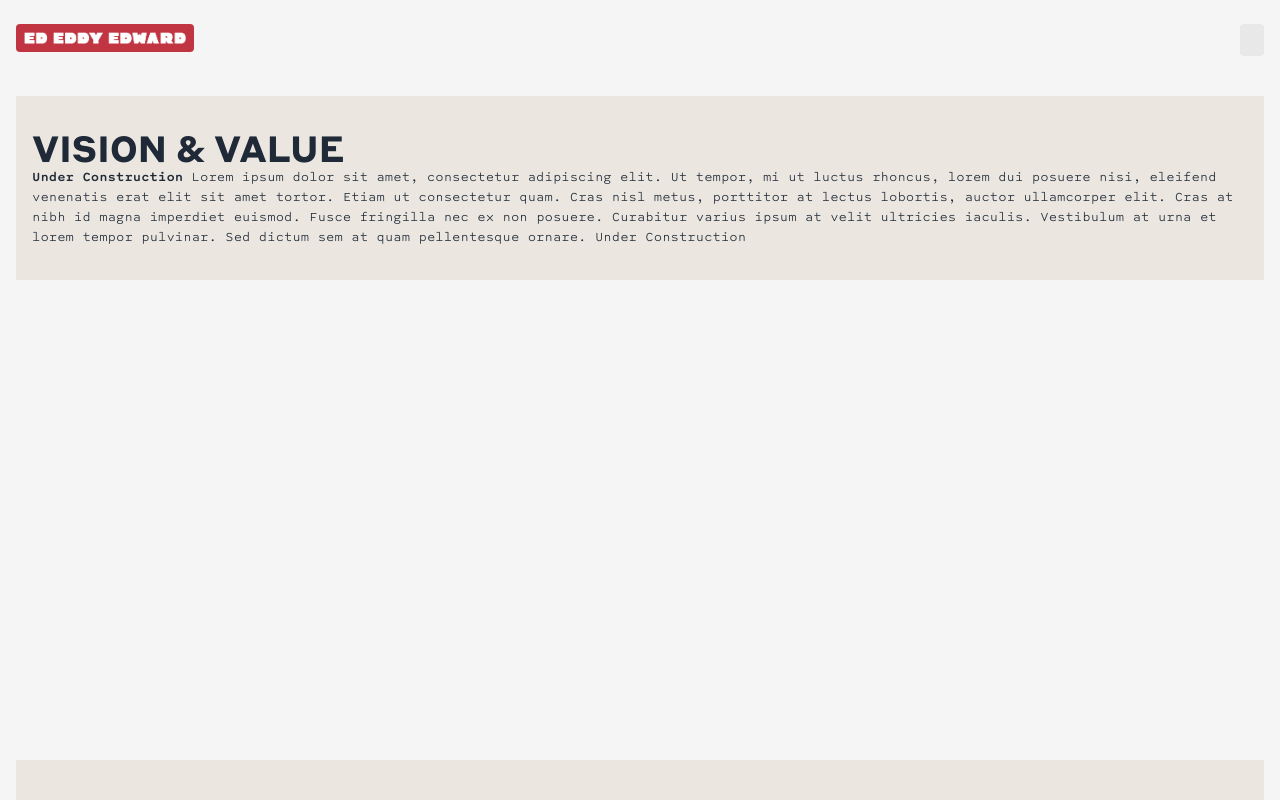
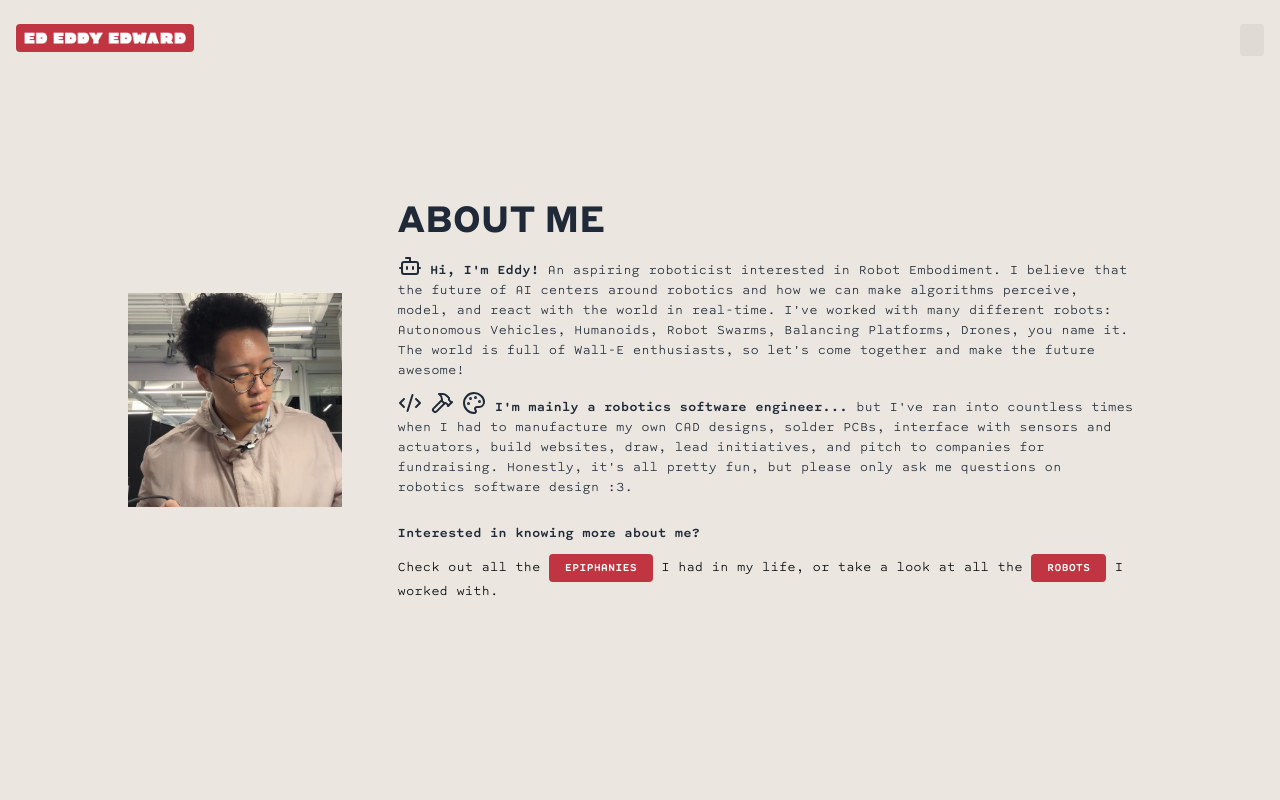
Before and after one commit to Edwardius/ed-eddy-edward, a Next.js app: page /about in a window 1280 px wide. Shown: the top 800 px of the page. Built offline with nearby package versions, Linux system fonts and the light colour scheme; what tailwind-hamburgers would draw is missing.

Commit message:
About page plus changes to connect popup

```diff
--- /dev/null
+++ b/components/content/intext_button.tsx
@@ -0,0 +1,15 @@
+import React from 'react'
+import Link from 'next/link'
+
+export default function IntextButton({ text, href }:
+  { text: string, href: string }) {
+
+  return(
+    <Link href={href}>
+      <button className={'bg-azukired-500 hover:bg-azukired-800 \
+    py-1.5 px-4 rounded text-xs text-white uppercase font-mono font-500'}>
+        {text}
+      </button>
+    </Link>
+  );
+}
--- a/components/nav/nav_bar.tsx
+++ b/components/nav/nav_bar.tsx
@@ -39,7 +39,7 @@ export default function NavBar({active_page, setLocked}: {active_page: string,
   else if (size.width > breakpoint) {
     return(
       <div>
-        <div className={classNames('fixed w-full top-0 lg:px-8 px-4 lg:pt-8 pt5', {'z-30':!connect_open})}>
+        <div className={'fixed w-full top-0 lg:px-8 px-4 lg:pt-8 pt5 z-20'}>
           <div className='flex h-full items-center justify-between max-w-11xl mx-auto'>
             <div className='float-left flex'>
               <HomeButton />
--- a/components/pop_ups/connect/connect_popup.tsx
+++ b/components/pop_ups/connect/connect_popup.tsx
@@ -1,4 +1,6 @@
 import React from 'react';
+import { Mail } from "lucide-react"
+
 import classNames from 'classnames';
 
 export default function ConnectPopup ({connect_open, setConnectOpen}:
@@ -6,27 +8,18 @@ export default function ConnectPopup ({connect_open, setConnectOpen}:
     let box;
 
     if (connect_open) {
-      box = <div className='z-40 flex flex-col justify-center rounded h-60 w-64 bg-azukired-500'>
-        <div className='flex flex-col h-32 w-full'>
-          <p className='text-gray-50 font-600 text-2xl font-title text-left px-3 pt-3'>Let&apos;s Chat</p>
-          <p className='text-gray-50 text-xs font-mono opacity-50 px-3 text-left pt-2'>I love hearing from different perspectives :)</p>
+      box = <div className='z-40 flex flex-col justify-center rounded h-1/4 w-1/4 bg-azukired-500'>
+        <div className='pt-5 self-center flex flex-col h-32 w-3/4'>
+          <p className='text-center text-gray-50 font-600 text-2xl font-title px-3 pt-3'>Let&apos;s Chat</p>
+          <p className='text-gray-50 text-xs font-mono opacity-50 px-3 text-center pt-2'>I love hearing from different perspectives :)</p>
         </div>
         <div className='flex gap-y-1.5 flex-col h-32 w-full justify-center items-center pb-3'>
           <button className='border transition-colors ease-in bg-gray-50 bg-opacity-5 hover:bg-opacity-10 \
-              py-1.5 rounded text-xs uppercase font-title font-400 items-center w-60 duration-150'
+              py-4 rounded text-xs uppercase font-mono font-400 items-center w-60 duration-150'
               onClick={() => window.location.href = 'mailto:edward.zhzh@gmail.com'}>
-                <div className='flex flex-row'>
-                  <img src='/icons/mail-icon.png' className='flex fill-current stroke-current h-11 w-11'/>
-                <p className='flex items-center text-gray-50'>General Discussions</p>
-                </div>
-
-          </button>
-          <button className='border transition-colors ease-in bg-gray-50 bg-opacity-5 hover:bg-opacity-10 \
-              py-1.5 rounded text-xs uppercase font-title font-400 items-center w-60 duration-150'
-              onClick={() => window.location.href = 'mailto:e23zhou@watonomous.ca'}>
-                <div className='flex flex-row'>
-                  <img src='/icons/mail-icon.png' className='flex fill-current stroke-current h-11 w-11'/>
-                <p className='flex items-center text-gray-50'>About WATonomous</p>
+                <div className='w-full flex flex-row justify-center space-x-4'>
+                  <Mail className='text-white inline-block align-text-bottom'/>
+                  <p className='flex items-center text-gray-50'>General Discussions</p>
                 </div>
 
           </button>
@@ -36,7 +29,7 @@ export default function ConnectPopup ({connect_open, setConnectOpen}:
 
     return (
       <div className={classNames('flex fixed transition duration-300 items-center justify-center ease-in h-full w-screen bg-black \
-      bg-opacity-50', {'opacity-0': !connect_open}, {'z-20': connect_open})} onClick={() => setConnectOpen(!connect_open)}>
+      bg-opacity-50', {'opacity-0': !connect_open}, {'z-30': connect_open})} onClick={() => setConnectOpen(!connect_open)}>
         {box}
       </div>
     );
--- a/pages/about.tsx
+++ b/pages/about.tsx
@@ -1,10 +1,51 @@
 import Head from 'next/head'
 import NavBar from '../components/nav/nav_bar'
+import IntextButton from '../components/content/intext_button'
+
+import { Bot, Code2, Hammer, Palette } from "lucide-react"
 
 import useLockedBody from '../hooks/lock_scroll'
 
 export default function About() {
   const [locked, setLocked] = useLockedBody(false, 'root')
+
+  let text = <div className='flex-auto self-center'>
+  <div className='pt-8 xl:pt-0 px-4 pb-4 uppercase font-600 text-4xl text-gray-800 font-title'>
+    <h1>About Me</h1>
+  </div>
+  <div className='overflow-visible space-y-2.5'>
+    <div className='px-4 text-sm font-300 text-gray-800 font-mono'>
+      <p>
+        <span className="font-500"> <Bot className='inline-block align-text-bottom'/> Hi, I'm Eddy! </span>
+        An aspiring roboticist interested in Robot Embodiment. I believe that the future of AI centers around robotics and how we can make algorithms perceive, model, and react with the world in real-time. I've worked with many different robots: Autonomous Vehicles, Humanoids, Robot Swarms, Balancing Platforms, Drones, you name it. The world is full of Wall-E enthusiasts, so let's come together and make the future awesome!
+      </p>
+    </div>
+    <div className='px-4 text-sm font-300 text-gray-800 font-mono'>
+      <p>
+        <span className="font-500">
+          <Code2 className='inline-block align-text-bottom'/> <Hammer className='inline-block align-text-bottom'/> <Palette className='inline-block align-text-bottom'/> I'm mainly a robotics software engineer...
+        </span> but I've ran into countless times when I had to manufacture my own CAD designs, solder PCBs, interface with sensors and actuators, build websites, draw, lead initiatives, and pitch to companies for fundraising. Honestly, it's all pretty fun, but please only ask me questions on robotics software design :3.
+      </p>
+    </div>
+    <div className='px-4 pt-4 text-sm font-300 text-gray-800 font-mono'>
+      <p>
+        <span className="font-500">
+          Interested in knowing more about me?
+        </span>
+      </p>
+    </div>
+    <div className='px-4 text-sm font-300 font-mono'>
+      <p>
+        Check out all the <IntextButton text='Epiphanies' href='/epiphanies'/> I had in my life, or take a look at all the <IntextButton text='Robots' href='/robots'/> I worked with.
+      </p>
+    </div>
+  </div>
+  </div>;
+
+  let headshot = <div className='flex-initial self-center w-1/2 xl:w-full'>
+    <img src='/headshot.jpg' className=''></img>
+  </div>;
+
   return (
     <div>
       <Head>
@@ -12,42 +53,16 @@ export default function About() {
         <link rel='icon' href='/icon.ico'/>
       </Head>
 
-      {/* Begin Main of Page */}
-      <main className='bg-azukigray'>
-        {/* Navigation Bar */}
-        <NavBar active_page='About Me' setLocked={setLocked}/>
+      {/* Navigation Bar */}
+      <NavBar active_page='About Me' setLocked={setLocked}/>
 
-        {/* Body */}
-        <div className='px-4 pt-24 pb-96'>
-          <div className='bg-olive'>
-            <div className='px-4 pt-8 uppercase font-600 text-4xl text-gray-800 font-title'>
-              <h1>Vision & Value</h1>
-            </div>
-            <div className='px-4 pb-8 text-sm font-300 text-gray-800 font-mono'>
-              <p>
-                <span className="font-500">Under Construction </span>
-                Lorem ipsum dolor sit amet, consectetur adipiscing elit. Ut tempor, mi ut luctus rhoncus, lorem dui posuere nisi, eleifend venenatis erat elit sit amet tortor. Etiam ut consectetur quam. Cras nisl metus, porttitor at lectus lobortis, auctor ullamcorper elit. Cras at nibh id magna imperdiet euismod. Fusce fringilla nec ex non posuere. Curabitur varius ipsum at velit ultricies iaculis. Vestibulum at urna et lorem tempor pulvinar. Sed dictum sem at quam pellentesque ornare. Under Construction
-              </p>
-            </div>
-          </div>
+      {/* Body */}
+      <div className='z-0 bg-olive flex pt-48 pb-48 sm:fixed h-full w-screen items-center justify-center'>
+        <div className='flex flex-col xl:flex-row xl:gap-x-10 w-4/5'>
+          {headshot}
+          {text}
         </div>
-
-        <div className='px-4 pt-24 pb-96'>
-          <div className='bg-olive'>
-            <div className='px-4 pt-8 uppercase font-600 text-4xl text-gray-800 font-title'>
-              <h1>Vision & Value</h1>
-            </div>
-            <div className='px-4 pb-8 text-sm font-300 text-gray-800 font-mono'>
-              <p>
-                <span className="font-500">Under Construction </span>
-                Lorem ipsum dolor sit amet, consectetur adipiscing elit. Ut tempor, mi ut luctus rhoncus, lorem dui posuere nisi, eleifend venenatis erat elit sit amet tortor. Etiam ut consectetur quam. Cras nisl metus, porttitor at lectus lobortis, auctor ullamcorper elit. Cras at nibh id magna imperdiet euismod. Fusce fringilla nec ex non posuere. Curabitur varius ipsum at velit ultricies iaculis. Vestibulum at urna et lorem tempor pulvinar. Sed dictum sem at quam pellentesque ornare. Under Construction
-              </p>
-            </div>
-          </div>
-        </div>
-
-      </main>
-      {/* End Main of Page */}
+      </div>
 
     </div>
   )
--- a/tailwind.config.js
+++ b/tailwind.config.js
@@ -22,6 +22,7 @@ module.exports = {
     // Default Colour Palette
     colors: {
       transparent: 'transparent',
+      white: colors.white,
       gray: colors.gray,
       black: colors.black,
       'olive': '#ebe7e0',
```
Also changed, not shown: public/headshot.jpg (added).
